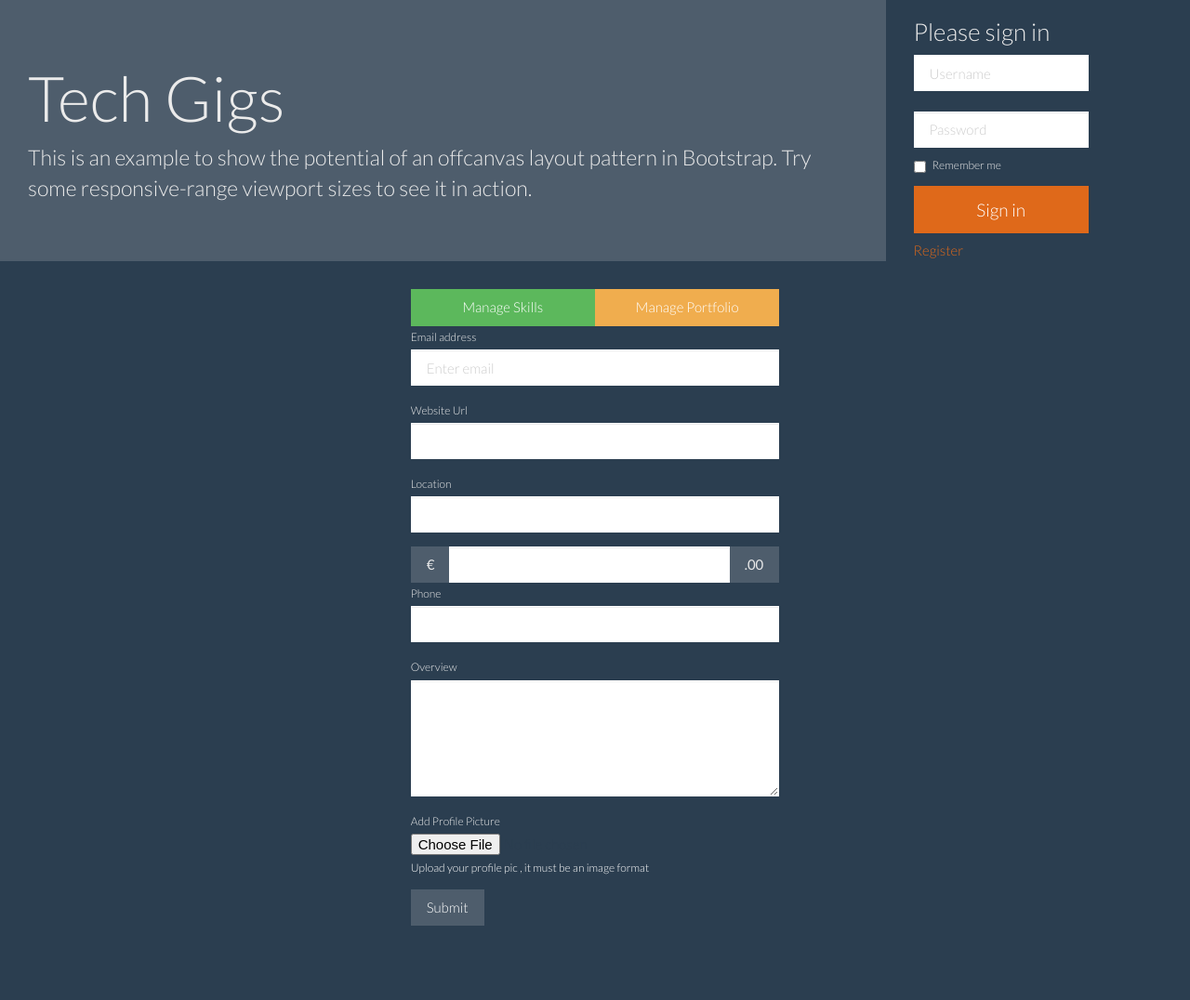
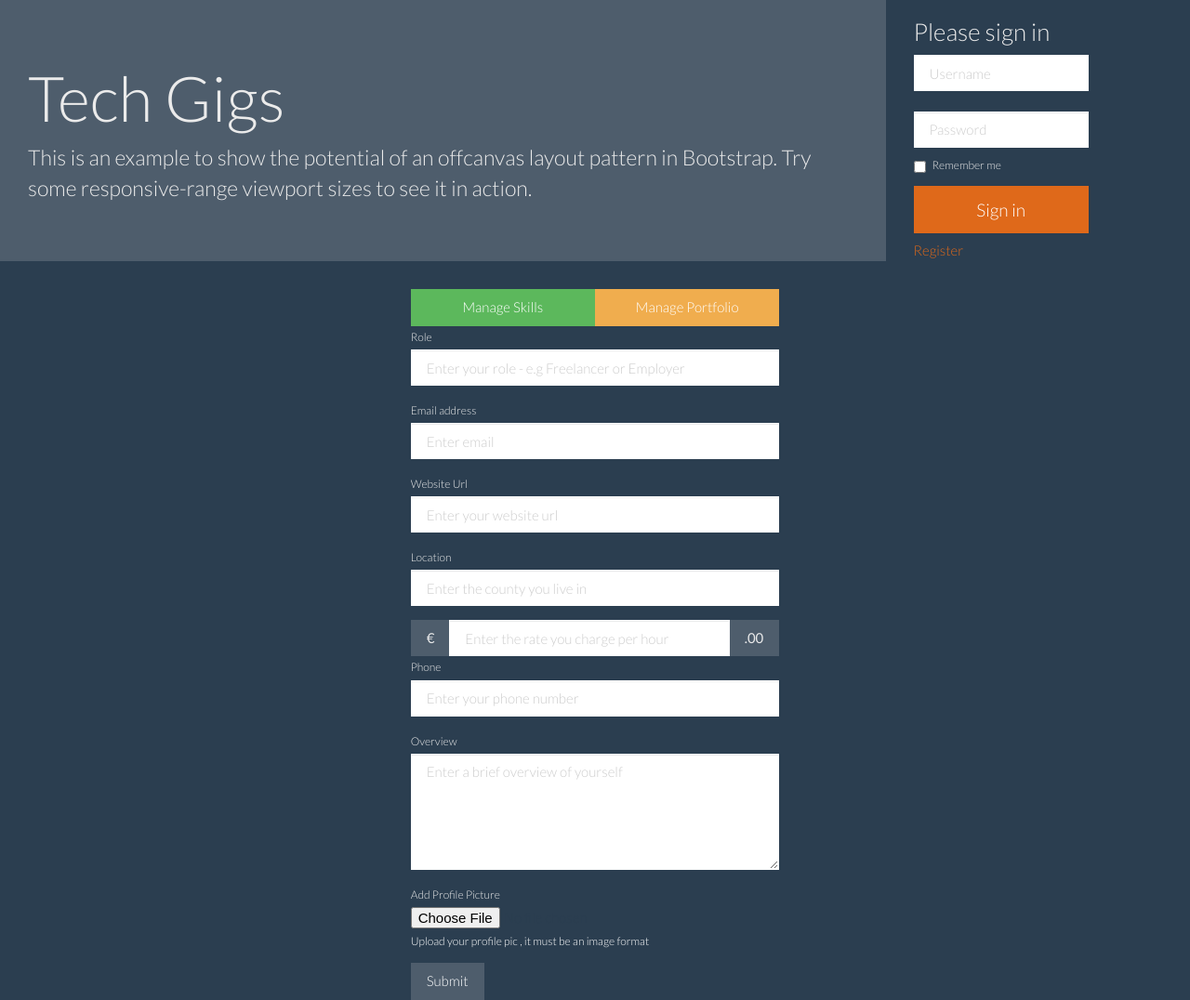
Before and after one commit to mrussell10/FreelancerProject, a PHP site: page /edit_profile.php?role=1 in a window 1280 px wide. Shown: the part 62-1138 px from the top of the page at 93% size. Before the commit the page ends 1058 px from the top, so only its background shows below. Run offline with PHP 8.4, Linux system fonts and the light colour scheme; data that the repository does not hold is empty.

Commit message:
* Beta Version - 2

```diff
--- a/core/init.php
+++ b/core/init.php
@@ -12,7 +12,7 @@ if (logged_in() === true) {
     //the user_id of the user for the session
     $session_user_id = $_SESSION['user_id'];
     //variable that contains all the users fields
-    $user_data = user_data($session_user_id, 'user_id', 'username', 'password', 'first_name', 'last_name', 'email','profile_pic','phone','county','overview','website','rate');
+    $user_data = user_data($session_user_id, 'user_id', 'username', 'password', 'first_name', 'last_name', 'email','profile_pic','phone','county','overview','website','rate','role');
 }
 
 
--- a/edit_profile.php
+++ b/edit_profile.php
@@ -20,6 +20,12 @@ include 'includes/overall/header.php';
         </div>
     </div>
     <form role="form" method="post" enctype="multipart/form-data">
+
+        <div class="form-group">
+            <label for="role">Role</label>
+            <input type="text" name="role" value="<?php echo $user_data['role'] ?>" class="form-control" id="exampleInputEmail1" placeholder="Enter your role - e.g Freelancer or Employer">
+        </div>
+
         <div class="form-group">
             <label for="email">Email address</label>
             <input type="email" name="email" value="<?php echo $user_data['email'] ?>" class="form-control" id="exampleInputEmail1" placeholder="Enter email">
@@ -27,17 +33,17 @@ include 'includes/overall/header.php';
 
         <div class="form-group">
             <label for="website">Website Url</label>
-            <input type="url" name="website" value="<?php echo $user_data['website'] ?>" class="form-control" id="exampleInputPassword1" placeholder="">
+            <input type="url" name="website" value="<?php echo $user_data['website'] ?>" class="form-control" id="exampleInputPassword1" placeholder="Enter your website url">
         </div>
         <div class="form-group">
             <label for="location">Location</label>
-            <input type="text" name="location" value="<?php echo $user_data['county'] ?>" class="form-control" id="location" >
+            <input type="text" name="location" value="<?php echo $user_data['county'] ?>" class="form-control" id="location" placeholder="Enter the county you live in" >
         </div>
 
         <div class="input-group group-lg">
 
             <span class="input-group-addon">€</span>
-            <input type="text" name="rate" value="<?php echo $user_data['rate'] ?>" class="form-control">
+            <input type="text" name="rate" value="<?php echo $user_data['rate'] ?>" class="form-control" placeholder="Enter the rate you charge per hour">
             <span class="input-group-addon">.00</span>
         </div>
 
@@ -45,11 +51,11 @@ include 'includes/overall/header.php';
 
         <div class="form-group">
             <label for="phone">Phone</label>
-            <input type="text" name="phone" value="<?php echo $user_data['phone'] ?>" class="form-control" id="rate" >
+            <input type="text" name="phone" value="<?php echo $user_data['phone'] ?>" class="form-control" id="rate"  placeholder="Enter your phone number">
         </div>
         <div class="form-group">
             <label for="overview">Overview</label>
-            <textarea name="overview" rows="5" class="form-control" id="overview" ><?php echo $user_data['overview'] ?></textarea>
+            <textarea name="overview" rows="5" class="form-control" id="overview" placeholder="Enter a brief overview of yourself"><?php echo $user_data['overview'] ?></textarea>
         </div>
 
         <div class="form-group">
@@ -67,6 +73,7 @@ include 'includes/overall/header.php';
     <?php
     $name = $user_data['username'];
     //Requesting fields from form//
+    $role = mysql_real_escape_string($_REQUEST['role']);
     $email = mysql_real_escape_string($_REQUEST['email']);
     $website = mysql_real_escape_string($_REQUEST['website']);
     $location = mysql_real_escape_string($_REQUEST['location']);
@@ -78,7 +85,7 @@ include 'includes/overall/header.php';
     if (isset($_POST['submit'])) {
 
         //Insert the requested fields into the database//
-        $sql = "UPDATE `users` SET `email`= '$email',`county`='$location',`phone`='$phone',`rate`='$rate',`website`='$website',`overview`= '$overview' WHERE username = '$username'";
+        $sql = "UPDATE `users` SET `role`= '$role',`email`= '$email',`county`='$location',`phone`='$phone',`rate`='$rate',`website`='$website',`overview`= '$overview' WHERE username = '$username'";
         $result = mysql_query($sql);
 
         if ($result) {
--- a/job_page.php
+++ b/job_page.php
@@ -10,7 +10,7 @@ protect_page();
 
         <hgroup class = "mb20">
             <h3>Job Information</h3>
-            <h2 class = "lead"><strong class = "text-danger">Please</strong> apply using the <strong class = "text-danger">cover letter</strong></h2>
+            <h2 class = "lead"><strong class = "text-danger">Please</strong> apply using the <strong class = "text-danger">apply button</strong></h2>
         </hgroup>
 
         <section class = "col-xs-12 col-sm-6 col-md-12">
@@ -80,7 +80,8 @@ protect_page();
 
 
                         <form method="POST" action="" >
-                            <h3>Cover Letter :</h3>
+                            <h5>You can apply for the job by entering your cover letter below</h5>
+                            <h6>Cover Letter :</h6>
                             <TEXTAREA NAME="pm" COLS=50 ROWS=10 WRAP=SOFT></TEXTAREA><br>
 <input type="submit" class="btn btn-primary"value="Send" name="submit" />
 </form>
--- a/profile.php
+++ b/profile.php
@@ -9,7 +9,7 @@ if (isset($_GET['username']) === true && empty($_GET['username']) === false) {
     if (user_exists($username) === true) {
 
         $user_id = user_id_from_username($username);
-        $profile_data = user_data($user_id, 'username', 'first_name', 'last_name', 'email', 'county', 'overview', 'profile_pic', 'phone', 'website', 'user_id', 'rate', 'area');
+        $profile_data = user_data($user_id, 'username', 'first_name', 'last_name', 'email', 'county', 'overview', 'profile_pic', 'phone', 'website', 'user_id', 'rate', 'role');
     } else {
         include 'redirect.php';
     }
@@ -38,7 +38,7 @@ if (isset($_GET['username']) === true && empty($_GET['username']) === false) {
 
                 </div>
                 <div class="col-md-4">
-                    <h4><b><?php echo $profile_data['area'] ?></b></h4></span>
+                    <h4><b><?php echo $profile_data['role'] ?></b></h4></span>
                 </div>
             </div>
         </div>
--- a/view_jobs.php
+++ b/view_jobs.php
@@ -44,7 +44,7 @@ include 'includes/overall/header.php';
                     echo "<td>". $row["description"] ."</td>";
                     echo "<td>"."<b>" . $row["job_type"] . "</b>"."</td>";
                     echo "<td>" . $row["date"] . "</td>";
-                    echo "<td>" . $row["budget"] . " €" . "</td>";
+                    echo "<td>"."€ " . $row["budget"]."</td>";
                     echo "<td>"."<b>" . '<a href="job_page.php?job_id=' . $row['job_id'] . '">Apply </a>' . "</b>"."</td>";
                     echo "</tr>";
                 }
```
Also changed, not shown: my_portfolio.php (+6 -4 lines).
